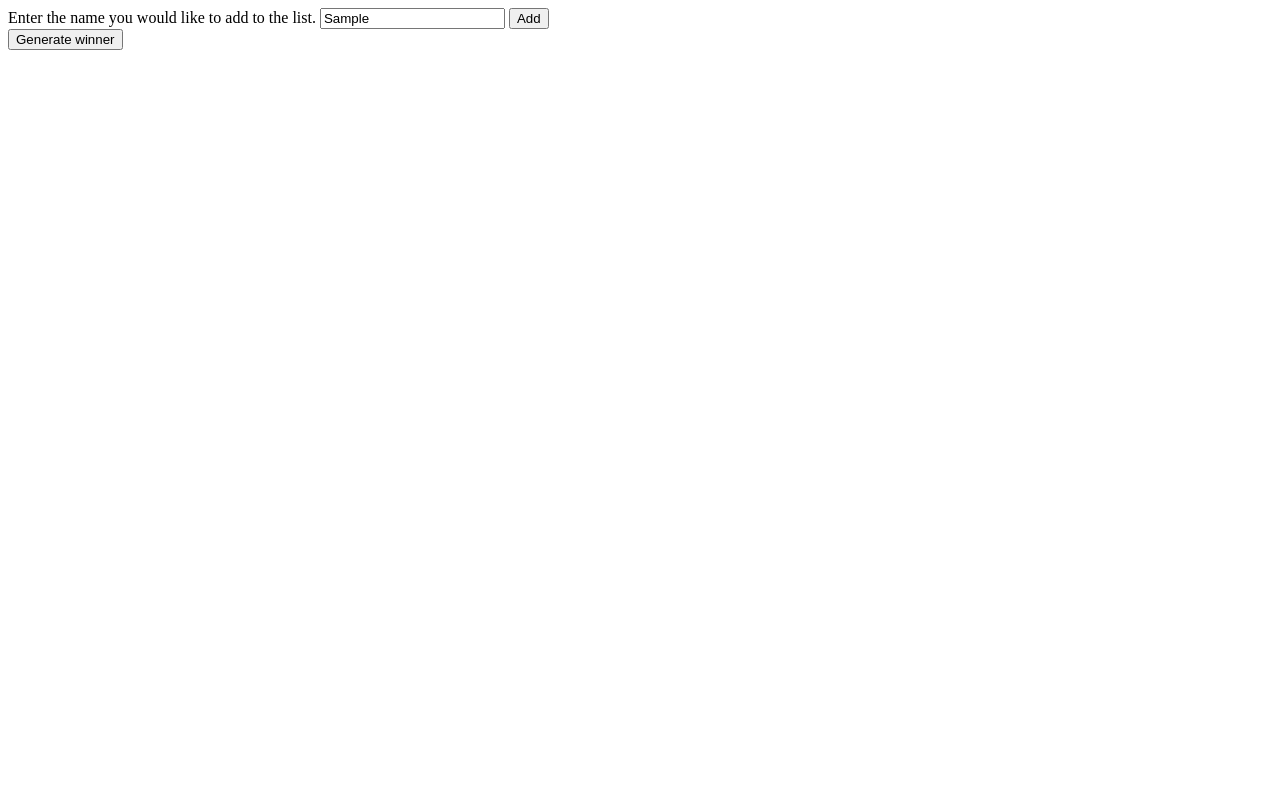
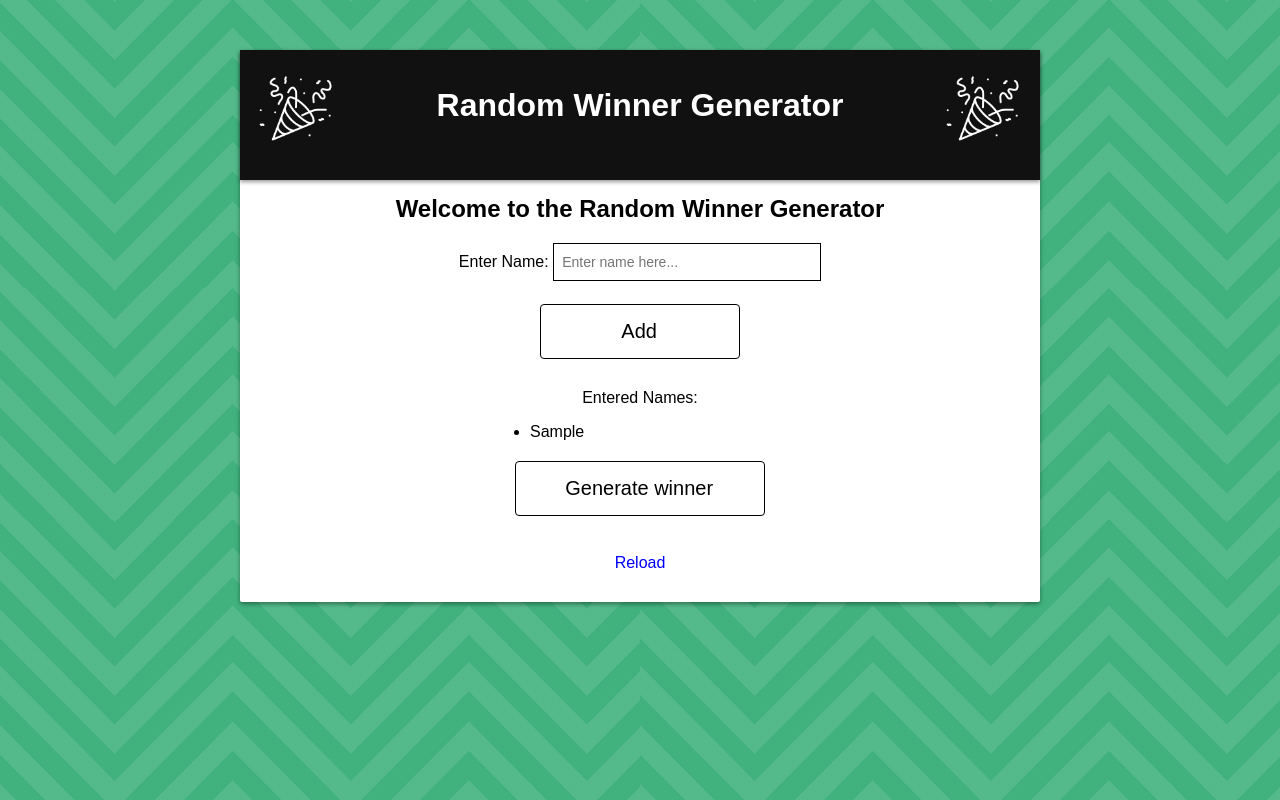
Before and after one commit to o-lat/Random-Winner-Gen, a plain HTML site: page index.html in a window 1280 px wide. Both pictures are taken after typing "Sample" into the empty fields and a click on the button "Add". Drawn offline with Linux system fonts and the light colour scheme.

Commit message:
Add files via upload

```diff
--- a/index.html
+++ b/index.html
@@ -1,12 +1,42 @@
+<!DOCTYPE html>
 <html>
 	<head>
-		<script src="script.js" type="text/javascript"></script>
+		<link rel="stylesheet" href="style.css">
+		<script src="script.js"></script>
 	</head>
-	<body onload="getList()">
-		<span>Enter the name you would like to add to the list.</span>
-		<input id="name" placeholder="Enter your name to be added to the list..." value="" />
-		<button id="add_name" onclick="addName()">Add</button><br>
-		<button id="get_winner" onclick="getWinner()">Generate winner</button><br>
-		<span id="names"></span>
+	<body>
+		<center>
+			<div class="card_view">
+                <div class="header">
+				<header>
+                    <img src="confetti.png">
+                    <img src="confetti.png" style="float:right;">
+					<h1>Random Winner Generator</h1><br>
+				</header>
+                </div>
+				<div class="content">
+					<h2>Welcome to the Random Winner Generator</h2>
+					<div class="input_cont">
+						<span class="tag">Enter Name: </span><input type="text" id="name" placeholder="Enter name here..."><br>
+					</div>
+                    <br>
+					<button class="button" id="add_name" onclick="addName()"><span>Add</span></button>
+					<div class="output_cont" id="output">
+
+						<div class="seperator">
+							<span>Entered Names: </span>
+							<center>
+								<div class="list_cont">
+									<span id="names"></span>
+								</div>
+							</center>
+						</div>
+						<button class="button_big" id="get_winner" onclick="getWinner()">Generate winner</button></br>
+						<span class="winner_output" id="winner"></span></br>
+						<a onclick="location.reload()">Reload</a>
+					</div>
+				</div>
+			</div>
+		</center>
 	</body>
 </html>
--- a/script.js
+++ b/script.js
@@ -2,19 +2,29 @@ names = [];
 
 function addName() {
 	if (document.getElementById('name').value == "") {
-		alert('Textbox blank.');
+		alert('Please enter a name.');
 	} else {
 		names.push(document.getElementById('name').value);
 		console.log(names);
+		document.getElementById('output').style.display = 'block';
+		getList();
+		document.getElementById('name').focus();
+		document.getElementById('name').value = '';
 	}
 }
 function getWinner() {
 	var winner = Math.floor((Math.random() * names.length) + 0);
-	console.log('the winner is:' + names[winner]);
-	getList()
+	document.getElementById('winner').innerHTML = names[winner] + ' is the winner!';
+
 }
+
 function getList() {
-	for (i in names){
-		String(document.getElementById('names').innerHTML = names).split('\n');
+	var outputNames;
+	outputNames = "<ul>";
+
+	for (i = 0; i < names.length; i++) {
+		outputNames += "<li>" + names[i] + "</li>";
 	}
+	outputNames += "</ul>";
+	document.getElementById("names").innerHTML = outputNames;
 }
--- /dev/null
+++ b/style.css
@@ -0,0 +1,198 @@
+body {
+	margin:0;
+	font-family:Arial,sans-serif;
+	background:url(bg.jpg);
+}
+h1 {
+    text-align: center;
+}
+h2 {
+    text-align: center;
+	margin-top: 5px;
+}
+a {
+	text-decoration:none;
+	color:blue;
+}
+a:focus {
+	color:red;
+	cursor:pointer;
+}
+a:hover {
+	cursor:pointer;
+	text-decoration:underline;
+}
+header {
+    padding: 1em;
+    color: white;
+    background-color: #111;
+    clear: left;
+    text-align: center;
+	-webkit-box-shadow: 0 2px 4px rgba(0,0,0,0.4);
+	-moz-box-shadow: 0 2px 4px rgba(0,0,0,0.4);
+	box-shadow: 0 2px 4px rgba(0,0,0,0.4);
+}
+.header img {
+  float: left;
+  width: 81px;
+  height: 81px;
+margin-top:3px;
+}
+input {
+    height: 20px;
+	padding:8px;
+	outline:none;
+	width:250px;
+	font-size:14px;
+	border:1px solid #aaa;
+}
+input:focus {
+	border:1px solid #000;
+	transition:all 0.5s;
+}
+#textbox2 {
+	margin-left: 6px;
+	margin-bottom: 10px;
+}
+.button {
+    display: inline-block;
+    border-radius: 4px;
+    background-color: white;
+    border: 1px solid black;
+    color: black;
+    text-align: center;
+    font-size: 20px;
+    padding: 15px;
+    width: 200px;
+    transition: all 0.5s;
+    cursor: pointer;
+	position: relative;
+	padding-left:30px;
+    margin-bottom: 10px;
+	outline:none;
+}
+.button:after {
+    top: 0;
+	opacity:0;
+    right: -20px;
+    transition: 0.5s;
+	content: ' \00bb';
+}
+.button:hover {
+    padding-right: 25px;
+	background:grey;
+	color:#FFF;
+	border-color:grey;
+}
+.button:hover:after {
+    opacity: 1;
+	color:#fff;
+    right: 0;
+}
+.button_big {
+    display: inline-block;
+    border-radius: 4px;
+    background-color: white;
+    border: 1px solid black;
+    color: black;
+    text-align: center;
+    font-size: 20px;
+    padding: 15px;
+    width: 250px;
+    transition: all 0.5s;
+    cursor: pointer;
+	position: relative;
+	padding-left:30px;
+    margin-bottom: 10px;
+	outline:none;
+}
+.button_big:after {
+    top: 0;
+	opacity:0;
+    right: -20px;
+    transition: 0.5s;
+	content: ' \00bb';
+}
+.button_big:hover {
+    padding-right: 25px;
+	background:grey;
+	color:#FFF;
+	border-color:grey;
+}
+.button_big:hover:after {
+    opacity: 1;
+	color:#fff;
+    right: 0;
+}
+.output {
+	font-weight:bold;
+	font-size:34px;
+}
+.output_measure {
+	font-weight:normal;
+	font-size:24px;
+}
+.card_view {
+	width:800px;
+	background:#FFF;
+	text-align:center;
+	margin-top:50px;
+	webkit-border-radius: 2px;
+	-moz-border-radius: 2px;
+	border-radius: 2px;
+	-webkit-box-shadow: 0 2px 4px rgba(0,0,0,0.4);
+	-moz-box-shadow: 0 2px 4px rgba(0,0,0,0.4);
+	box-shadow: 0 2px 4px rgba(0,0,0,0.4);
+}
+p {
+	margin:5px;
+}
+.content {
+	padding:10px;
+}
+.input_cont {
+	margin-bottom:5px;
+}
+.output_cont {
+	margin-top:20px;
+	text-transform: capitalize;
+	margin-bottom:20px;
+	display:none;
+}
+table {
+    font-family: arial, sans-serif;
+    border-collapse: collapse;
+    width: 40%;
+    margin-left:100px;
+}
+
+td{
+    border: 1px solid grey;
+    text-align: left;
+    padding: 6px;
+}
+th {
+    border: 1px solid grey;
+    text-align: left;
+    padding: 6px;
+    color:white;
+    background-color: black;
+}
+.bmitable table {
+	float: left;
+	width: 250px;
+	height: 150px;
+	margin-top:-4px;
+}
+.seperator {
+	margin-bottom:20px;
+}
+.list_cont {
+	text-align:left;
+	width:300px;
+	text-transform: capitalize;
+}
+.winner_output {
+	font-size: 24px;
+	font-weight:bold;
+}
```
Also changed, not shown: bg.jpg (added), confetti.png (added).
